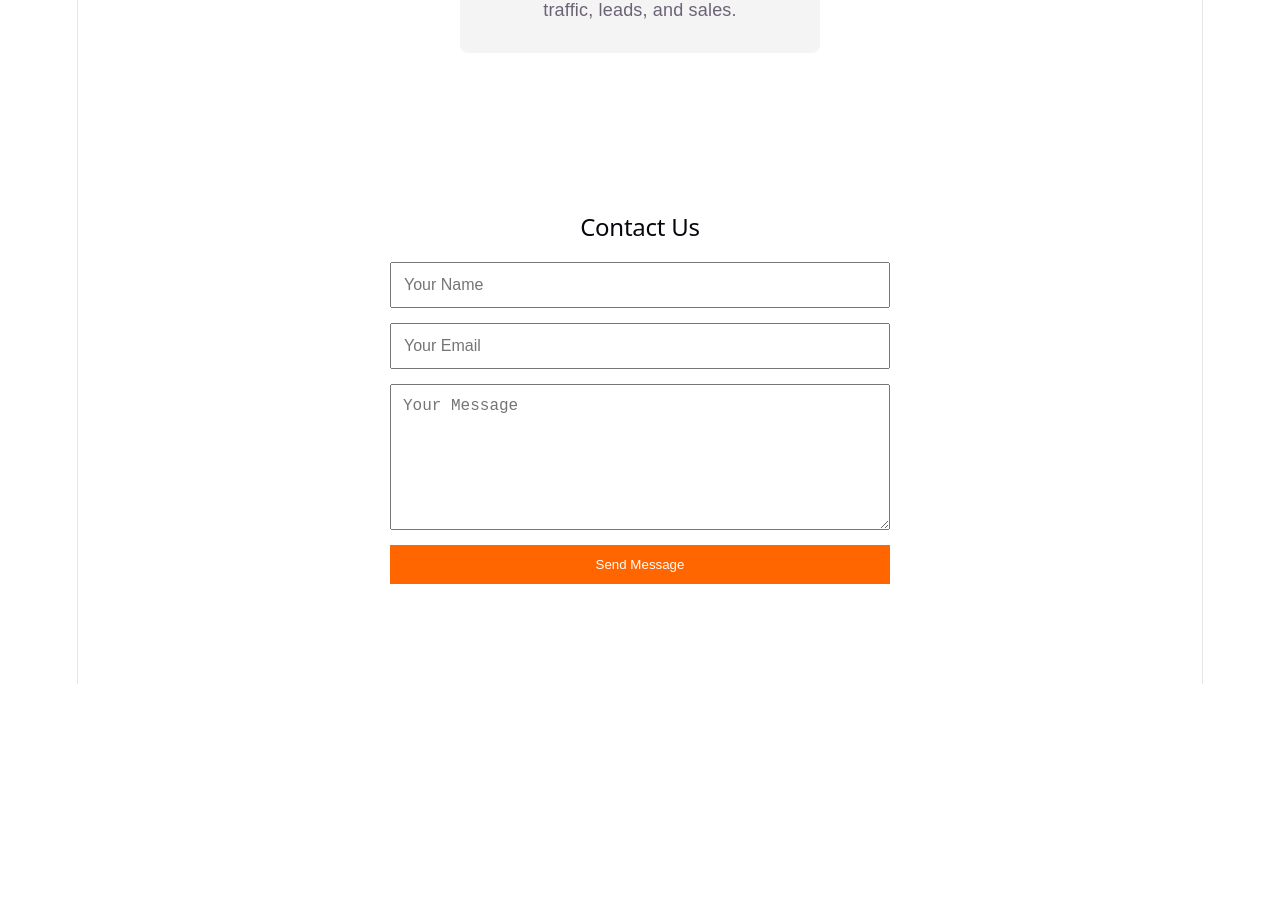
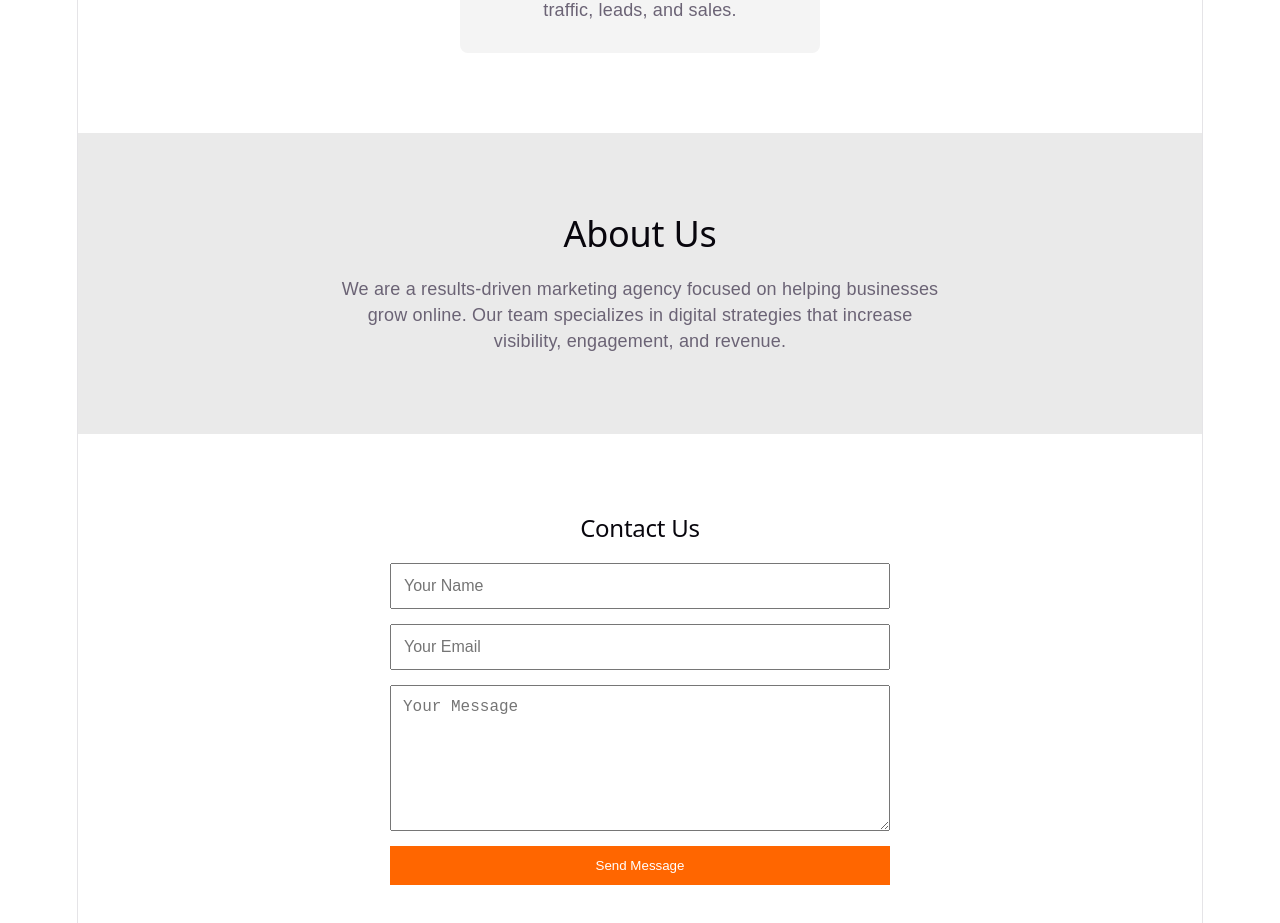
Before and after one commit to fredgalla/marketing-agency-mern, a React (Vite) app in the folder client/: page / in a window 1280 px wide. Shown: the part 1320-2243 px from the top of the page. Before the commit the page ends 2004 px from the top, so only its background shows below. Built offline with nearby package versions, Linux system fonts and the light colour scheme.

Commit message:
Add about section to React homepage

```diff
--- a/client/src/App.css
+++ b/client/src/App.css
@@ -99,6 +99,23 @@ nav a {
   text-align: center;
 }
 
+.about {
+  padding: 80px 20px;
+  background-color: #eaeaea;
+  text-align: center;
+}
+
+.about h2 {
+  font-size: 36px;
+  margin-bottom: 20px;
+}
+
+.about p {
+  max-width: 600px;
+  margin: auto;
+  font-size: 18px;
+}
+
 .contact form {
   max-width: 500px;
   margin: 20px auto;
--- a/client/src/App.jsx
+++ b/client/src/App.jsx
@@ -6,6 +6,7 @@ import Hero from "./components/Hero";
 import Services from "./components/Services";
 import Contact from "./components/Contact";
 import Admin from "./components/Admin";
+import About from "./components/About";
 
 function Home() {
   return (
@@ -13,6 +14,7 @@ function Home() {
       <Header />
       <Hero />
       <Services />
+      <About />
       <Contact />
     </>
   );
--- /dev/null
+++ b/client/src/components/About.jsx
@@ -0,0 +1,15 @@
+function About() {
+  return (
+    <section className="about">
+      <div className="about-content">
+        <h2>About Us</h2>
+        <p>
+          We are a results-driven marketing agency focused on helping businesses grow online.
+          Our team specializes in digital strategies that increase visibility, engagement, and revenue.
+        </p>
+      </div>
+    </section>
+  );
+}
+
+export default About;
```
